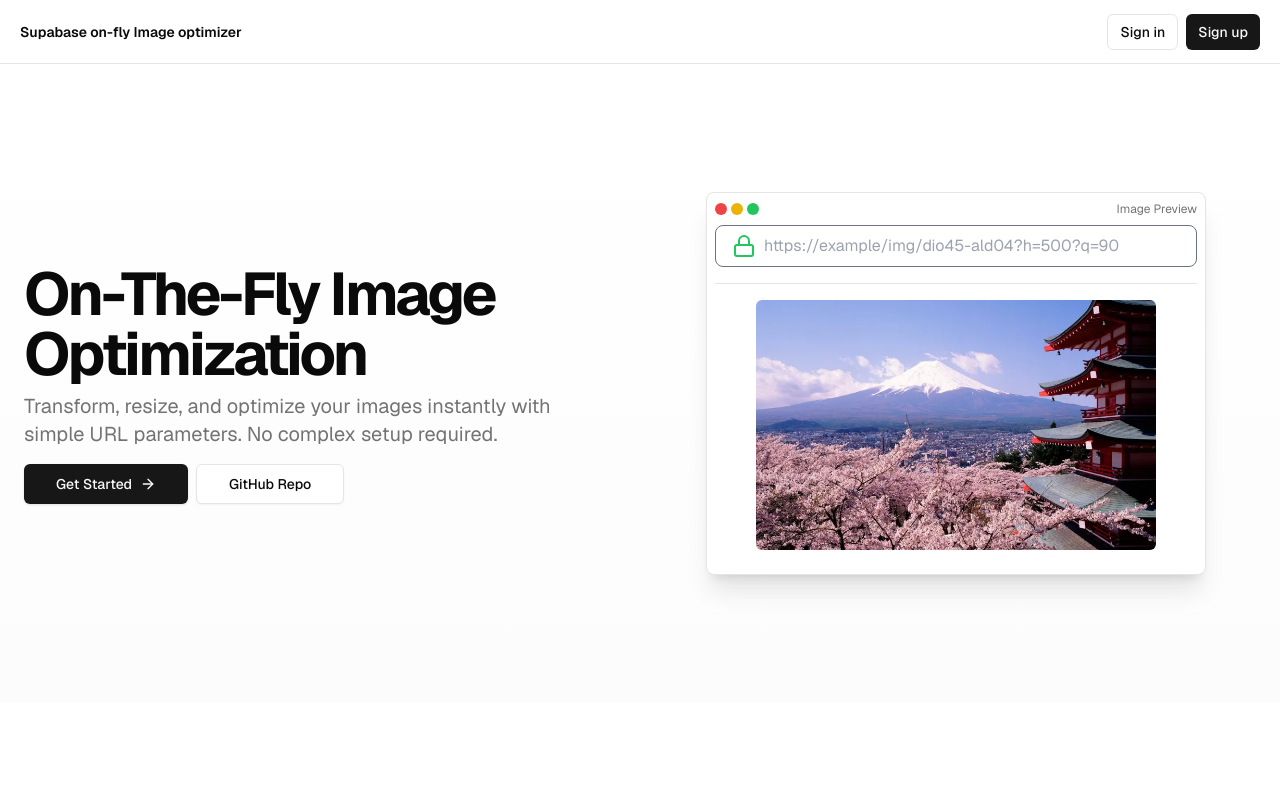
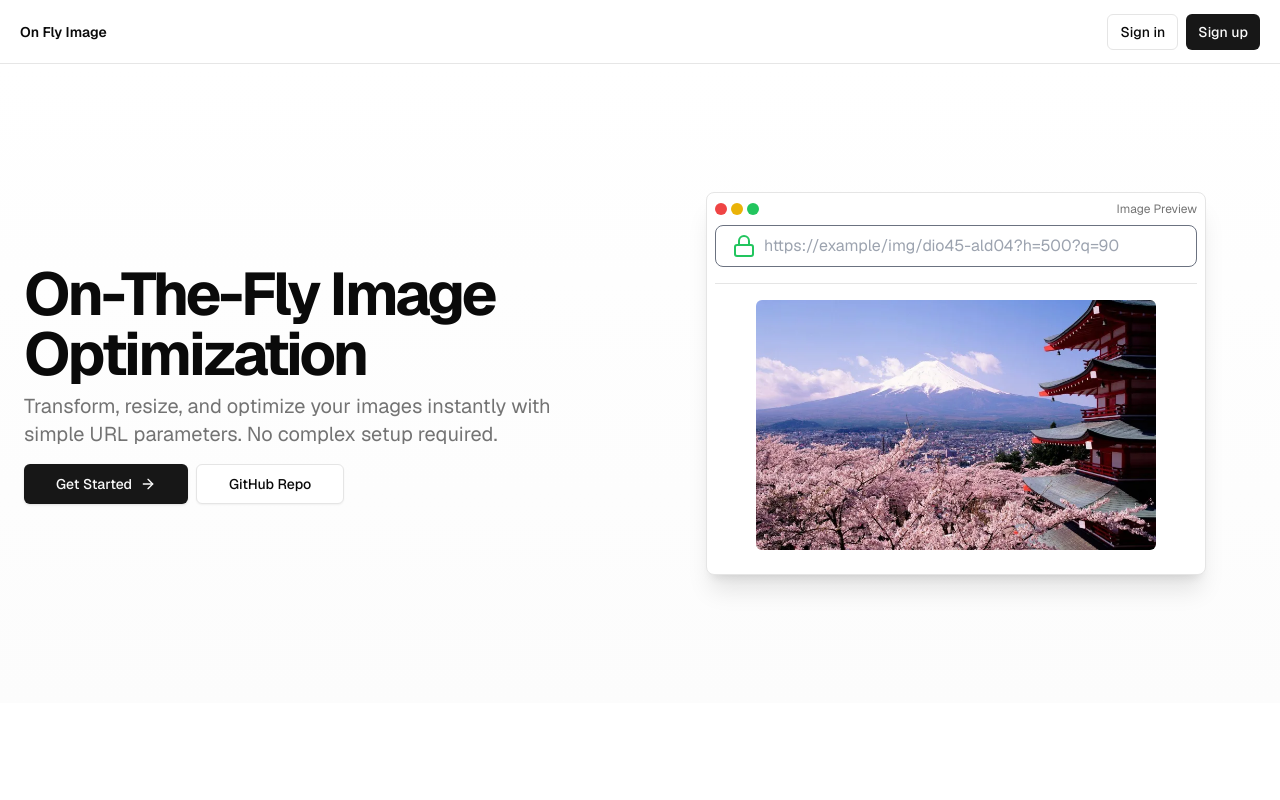
Before and after one commit to gambhirsharma/OnFly-Image-Optimization, a Next.js app: page / in a window 1280 px wide. Shown: the top 800 px of the page. Built offline with nearby package versions, Linux system fonts and the light colour scheme; no server answers.

Commit message:
chore(typo): change the website title

```diff
--- a/app/layout.tsx
+++ b/app/layout.tsx
@@ -12,8 +12,8 @@ const defaultUrl = process.env.VERCEL_URL
 
 export const metadata = {
   metadataBase: new URL(defaultUrl),
-  title: "Supabase onfly!!",
-  description: "host you image here!!",
+  title: "Onfly Image",
+  description: "Optimize your image on go",
 };
 
 const geistSans = Geist({
@@ -43,7 +43,7 @@ export default function RootLayout({
                   <div className="flex gap-5 items-center font-semibold">
                     <Link href="/" className="flex items-center gap-2">
                     <div className="flex items-center gap-2">
-                      Supabase on-fly Image optimizer
+                        On Fly Image
                     </div>
                     </Link>
                     <TopNav/>
```
